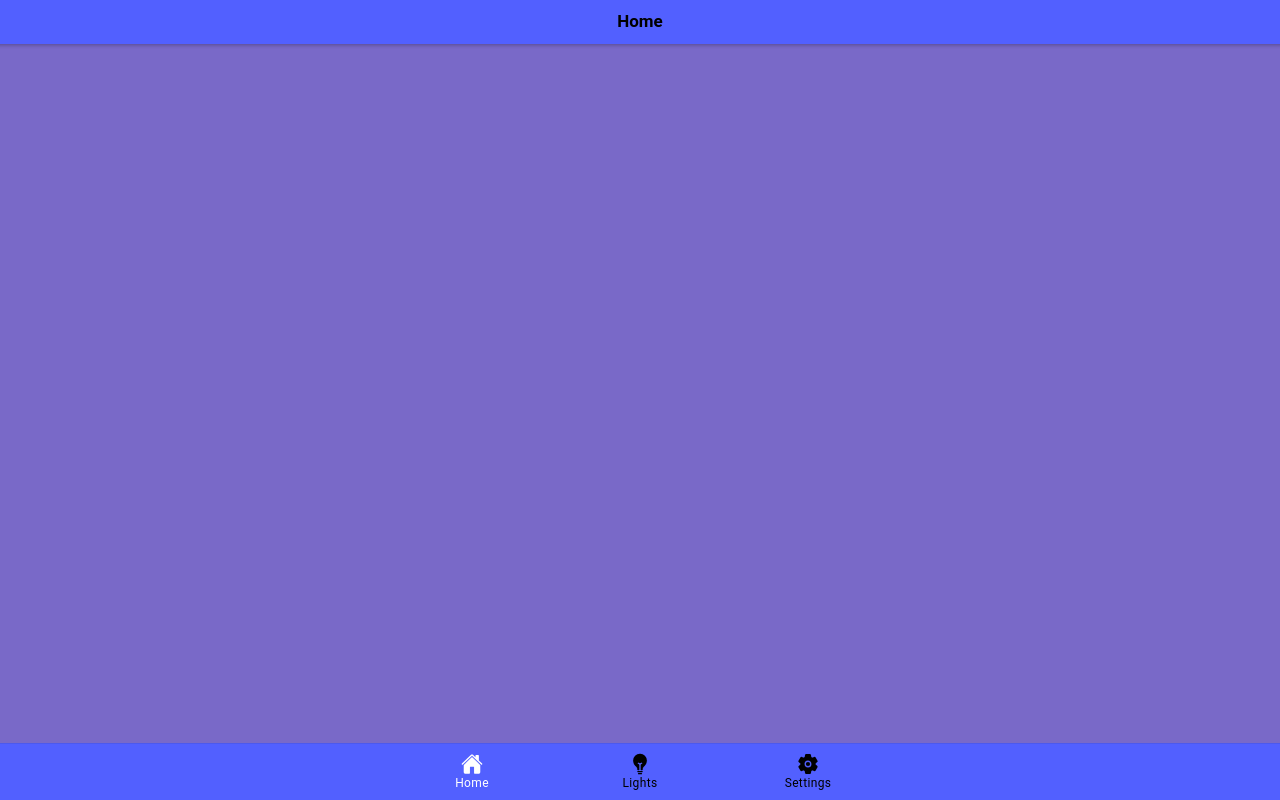
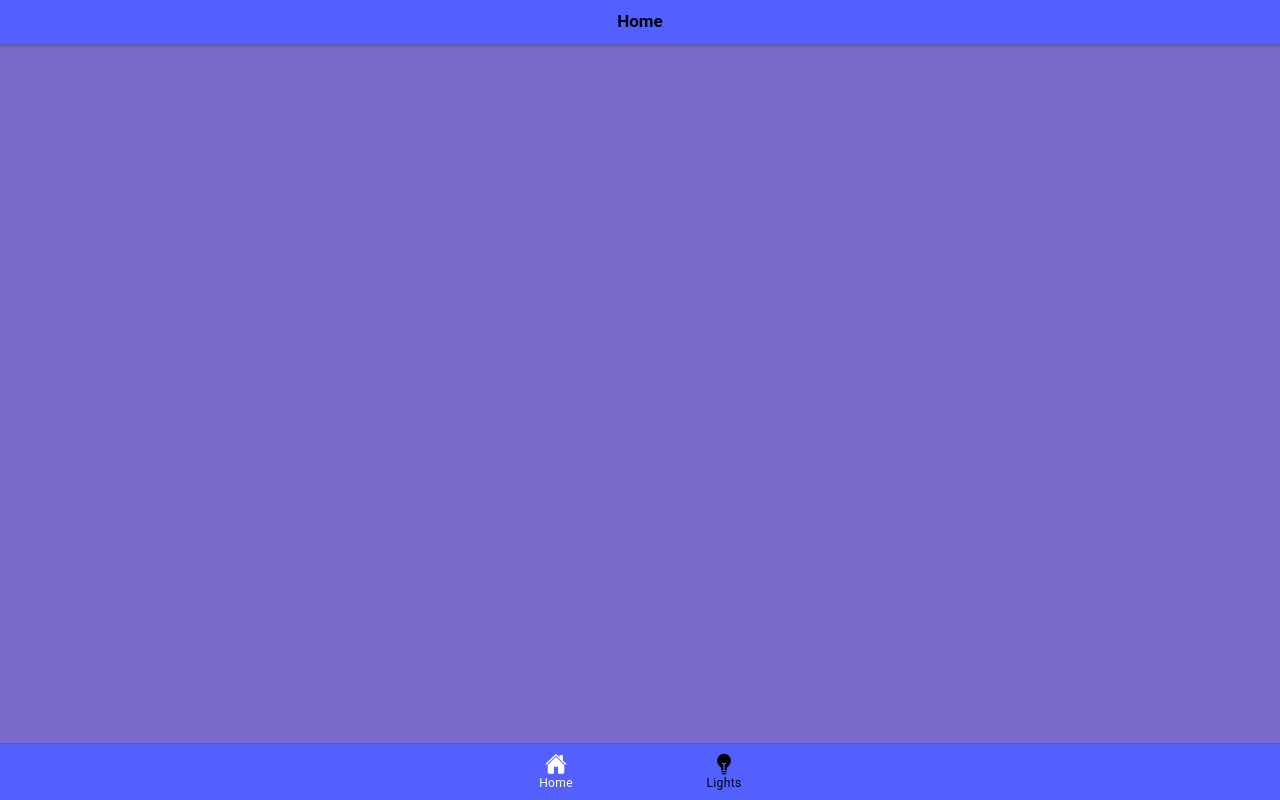
Before and after one commit to MinaLouisLeon/HomeServe, a React (Create React App) app: page /home in a window 1280 px wide. Built offline with nearby package versions, Linux system fonts and the light colour scheme.

Commit message:
Rollback removing settings

```diff
--- a/src/App.tsx
+++ b/src/App.tsx
@@ -53,9 +53,9 @@ const App: React.FC = () => (
           <Route exact path="/sublights/:item/">
             <SubLights />
           </Route>
-          <Route exact path="/settings">
+          {/* <Route exact path="/settings">
             <Settings />
-          </Route>
+          </Route> */}
         </IonRouterOutlet>
         <IonTabBar  slot="bottom">
           <IonTabButton tab="Home" href="/home">
@@ -66,10 +66,10 @@ const App: React.FC = () => (
             <IonIcon icon={bulb} />
             <IonLabel>Lights</IonLabel>
           </IonTabButton>
-          <IonTabButton tab="Settings" href="/settings">
+          {/* <IonTabButton tab="Settings" href="/settings">
             <IonIcon icon={settings} />
             <IonLabel>Settings</IonLabel>
-          </IonTabButton>
+          </IonTabButton> */}
         </IonTabBar>
       </IonTabs>
     </IonReactRouter>
```
